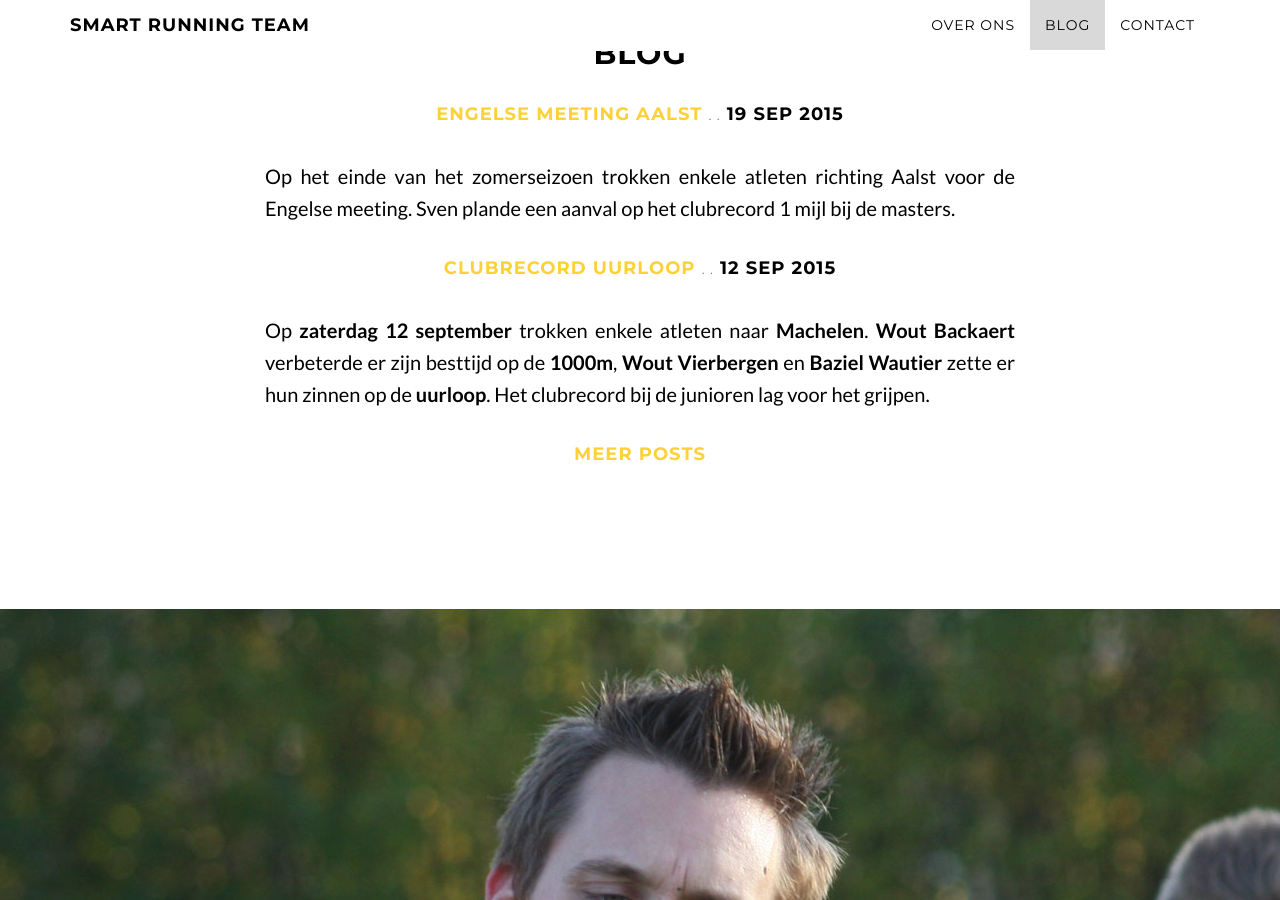
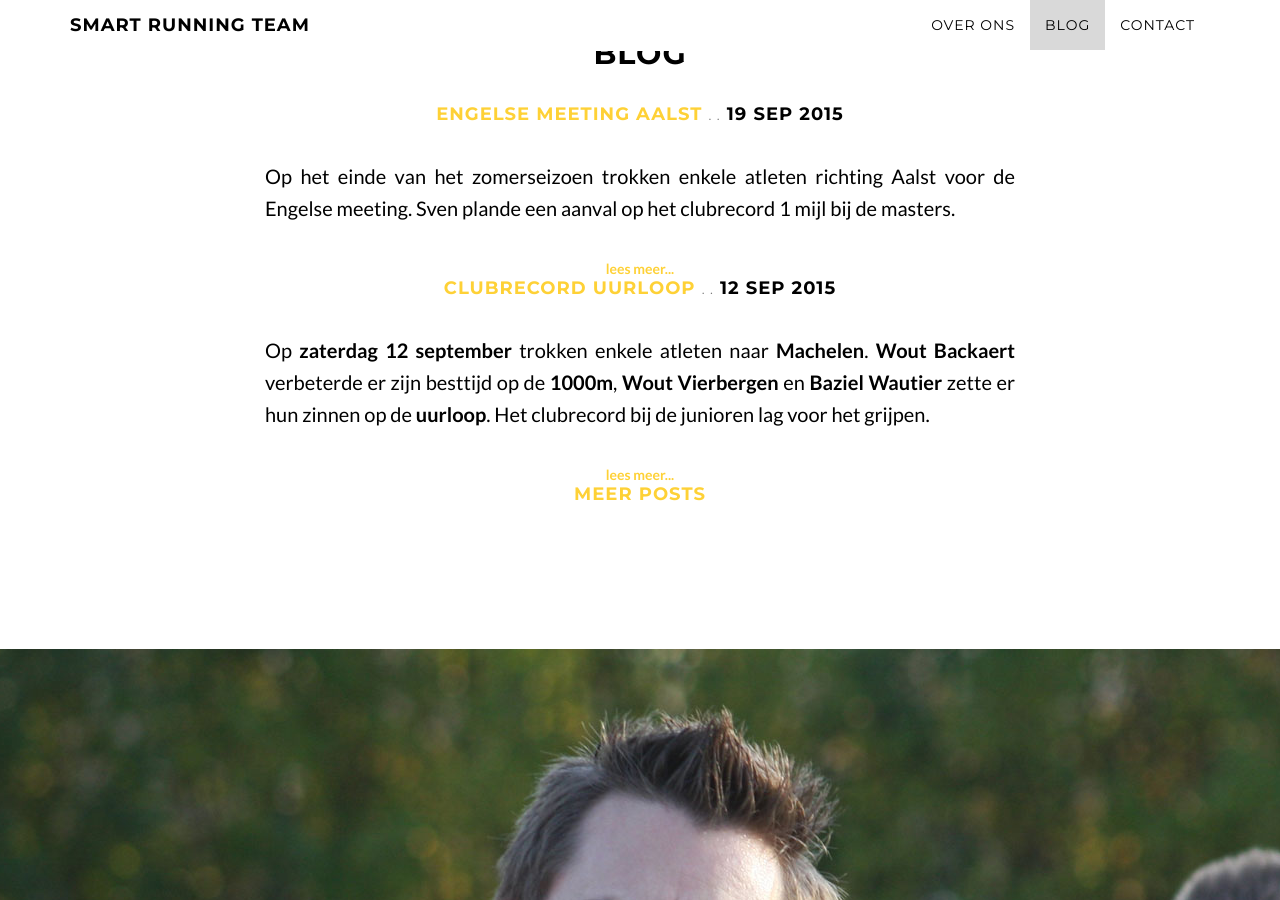
Before and after one commit to SmartRunningTeam/smartrunningteam.github.io, a Jekyll site: the page built from index.md, in a window 1280 px wide and 900 px high, scrolled down 2070 px. Built offline with Jekyll 4.4.1, drawn with Linux system fonts in a browser that asks for light colours.

Commit message:
Add read more

```diff
--- a/_includes/latest-post.html
+++ b/_includes/latest-post.html
@@ -14,6 +14,16 @@
 
         {{ p.excerpt }}
 
+        {% capture content_words %}
+          {{ p.content | number_of_words }}
+        {% endcapture %}
+        {% capture excerpt_words %}
+          {{ p.excerpt | number_of_words }}
+        {% endcapture %}
+        {% if excerpt_words != content_words %}
+          <a href="{{ p.url }}"> <strong>lees meer...</strong> </a>
+        {% endif %}
+
         {% endfor %}
 
         <a href="/blog/index.html"><h4><strong>Meer posts</strong></h4></a>
```
